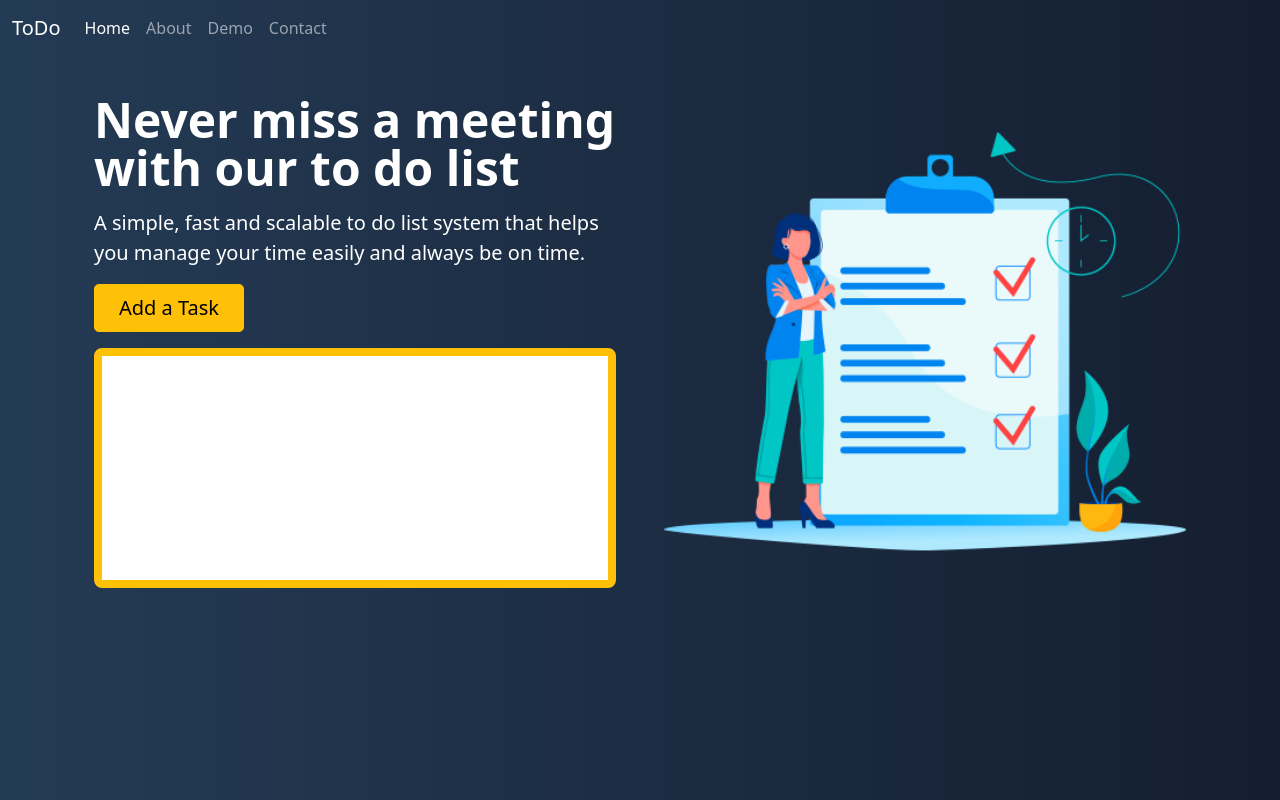
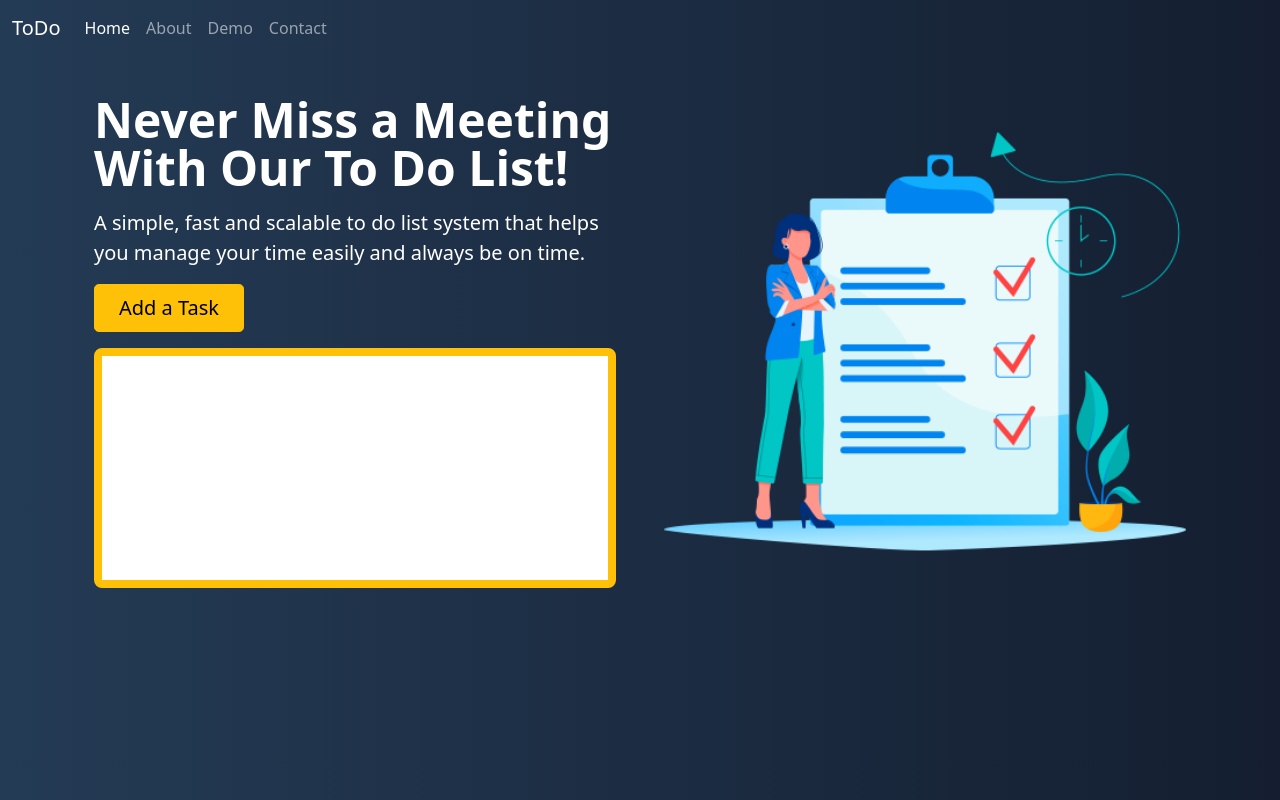
Before and after one commit to alekineferreira/FirstProject, a plain HTML site: page index.html in a window 1280 px wide. Drawn offline with nearby package versions, Linux system fonts and the light colour scheme.

Commit message:
Typos fix

```diff
--- a/index.html
+++ b/index.html
@@ -2,7 +2,7 @@
 <html lang="en">
 
 <head>
-    <title>First Project</title>
+    <title>First Project v2</title>
     <!-- Required meta tags -->
     <meta charset="utf-8">
     <meta name="viewport" content="width=device-width, initial-scale=1, shrink-to-fit=no">
@@ -50,7 +50,7 @@
                         loading="lazy">
                 </div>
                 <div class="col-lg-6">
-                    <h1 class="display-5 fw-bold lh-1 mb-3">Never miss a meeting with our to do list</h1>
+                    <h1 class="display-5 fw-bold lh-1 mb-3">Never Miss a Meeting With Our To Do List!</h1>
                     <p class="lead">A simple, fast and scalable to do list system that helps you manage your time easily
                         and always be on time.
                     </p>
```
